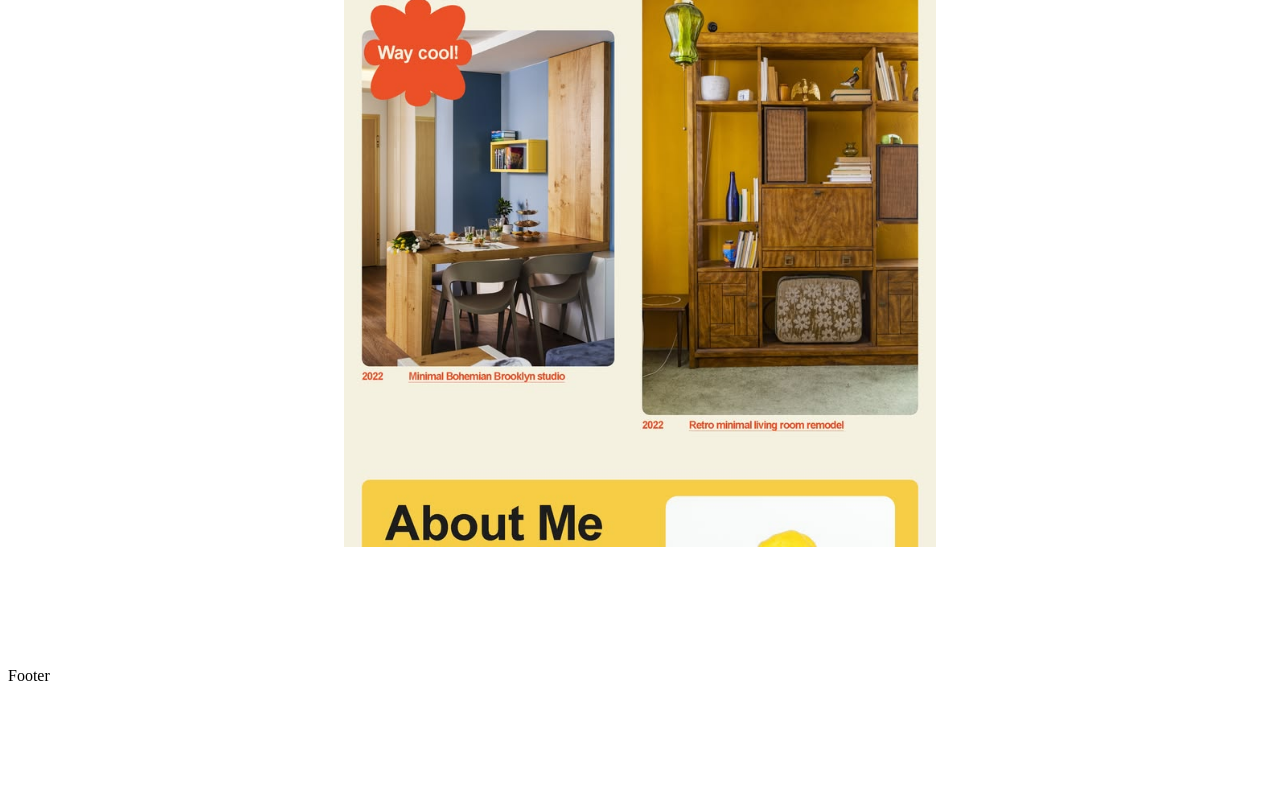
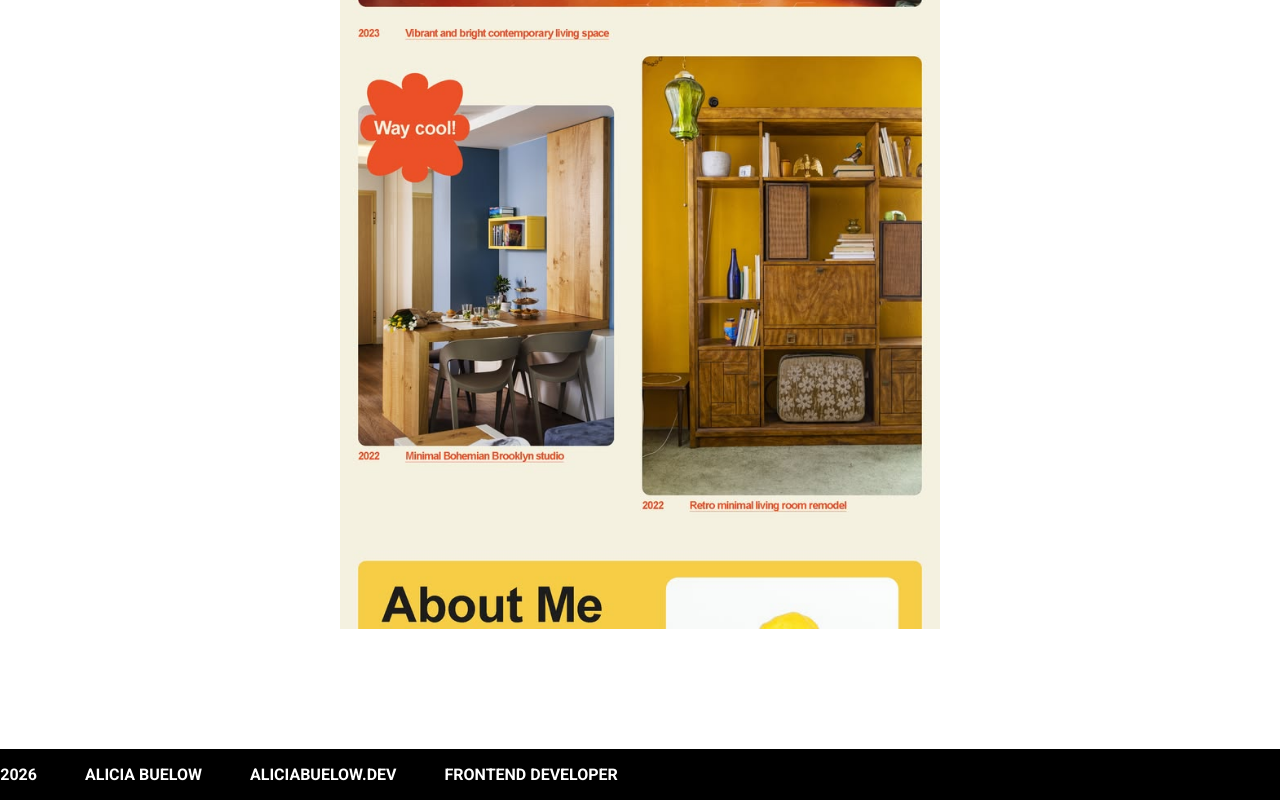
Before and after one commit to aliciabuelow/moodboard, a React (Vite) app: page / in a window 1280 px wide. Shown: the part 6862-7662 px from the top of the page. Before the commit the page ends 7555 px from the top, so only its background shows below. Built offline with nearby package versions, Linux system fonts and the light colour scheme.

Commit message:
Create basic animated footer marquee

```diff
--- a/src/components/Footer.jsx
+++ b/src/components/Footer.jsx
@@ -1,7 +1,17 @@
+import '../styles/Footer.css';
+
 export default function Footer() {
     return (
         <div className="Footer">
-            <footer>Footer</footer>
+            <footer>
+                <div className="footer-text">
+                    <span>PERSONAL MOOD BOARD VOL. 1</span>
+                    <span>EXPERIMENTAL UI 2026</span>
+                    <span>ALICIA BUELOW</span>
+                    <span>ALICIABUELOW.DEV</span>
+                    <span>FRONTEND DEVELOPER</span>
+                </div>
+            </footer>
         </div>
     )
 }
--- /dev/null
+++ b/src/styles/Footer.css
@@ -0,0 +1,29 @@
+footer {
+    background-color: #000000;
+    width: 100%;
+    overflow: hidden;
+}
+
+.footer-text {
+    white-space: nowrap;
+    padding: 1rem 1rem;
+    animation: marquee 20s linear infinite;
+}
+
+span {
+    margin-right: 3rem;
+    text-transform: uppercase;
+    font-family: 'Roboto', sans-serif;
+    font-weight: 700;
+    color: white;
+}
+
+@keyframes marquee {
+    from {
+        transform: translateX(0);
+    }
+
+    to {
+        transform: translateX(-100%);
+    }
+}
--- a/src/styles/index.css
+++ b/src/styles/index.css
@@ -0,0 +1,3 @@
+body {
+    margin: 0;
+}
```
